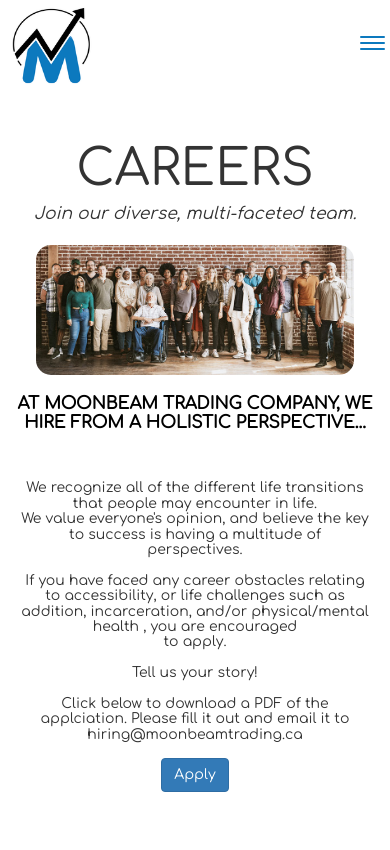
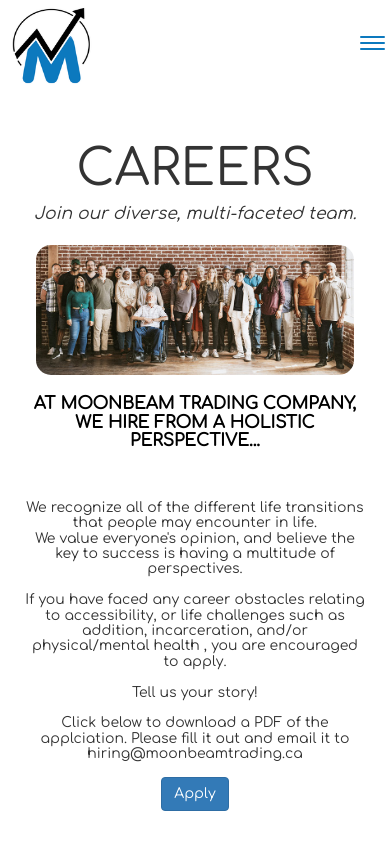
Before and after one commit to rphillipsosei/moonbeam-react, a React (Create React App) app: page /careers in a window 390 px wide. Shown: the top 850 px of the page. Built offline with nearby package versions, Linux system fonts and the light colour scheme.

Commit message:
media query adjustments, careers pg

```diff
--- a/src/pages/Careers.jsx
+++ b/src/pages/Careers.jsx
@@ -127,12 +127,14 @@
   flex-wrap: wrap;
   align-items: flex-start;
   justify-content: center;
+  padding-left: 3rem;
+  padding-right: 3rem;
 
 
   h3 {
     @media (max-width: 530px) {
       font-size: 17px;
-      margin-bottom: -1rem;
+      // margin-bottom: -1rem;
       width: 360px;
     }
   }
--- a/src/pages/Shop.jsx
+++ b/src/pages/Shop.jsx
@@ -121,9 +121,9 @@
     }
 
     @media (max-width: 900px) {
-      font-size: 22px;
+
       width: 500px;
-      font-size: 16.5px;
+      font-size: 20px;
     }
 
     @media (max-width: 550px) {
```
